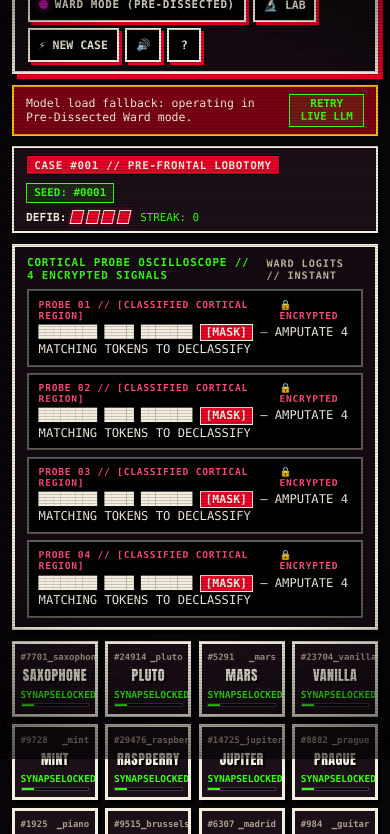
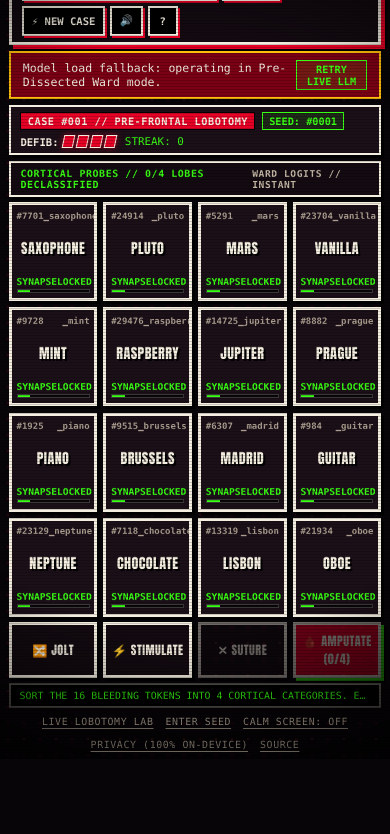
Before and after one commit to bradflaugher/post-training, a website: page index.html in a window 390 px wide. Shown: the part 85-919 px from the top of the page. After the commit the page ends 844 px from the top, so only its background shows below. Drawn offline with Linux system fonts and the light colour scheme.

Commit message:
feat: remove pre-solve probe rows so entire game fits phone screens without scrolling

```diff
--- a/index.html
+++ b/index.html
@@ -95,12 +95,13 @@
     background-size: 16px 16px, 32px 32px;
     background-position: 0 0, 8px 8px;
     color: var(--bone);
-    min-height: 100dvh;
+    height: 100dvh;
+    max-height: 100dvh;
     display: flex;
     flex-direction: column;
     align-items: center;
-    padding: max(env(safe-area-inset-top), 0.6rem) 0.75rem max(env(safe-area-inset-bottom), 0.75rem) 0.75rem;
-    overflow-x: hidden;
+    padding: max(env(safe-area-inset-top), 0.4rem) 0.55rem max(env(safe-area-inset-bottom), 0.4rem) 0.55rem;
+    overflow: hidden;
     -webkit-user-select: none;
     user-select: none;
     position: relative;
@@ -183,9 +184,11 @@
   .console-wrap {
     width: 100%;
     max-width: 780px;
+    height: 100%;
+    min-height: 0;
     display: flex;
     flex-direction: column;
-    gap: 0.65rem;
+    gap: 0.36rem;
     z-index: 10;
   }
 
@@ -195,25 +198,26 @@
     flex-wrap: wrap;
     align-items: center;
     justify-content: space-between;
-    gap: 0.5rem;
+    gap: 0.4rem;
     background: var(--panel);
     border: 3px solid var(--bone);
-    box-shadow: 5px 5px 0 var(--crimson), 8px 8px 0 var(--ink);
-    padding: 0.55rem 0.8rem;
+    box-shadow: 4px 4px 0 var(--crimson), 6px 6px 0 var(--ink);
+    padding: 0.38rem 0.65rem;
     position: relative;
+    flex-shrink: 0;
   }
   .brand-left {
     display: flex;
     align-items: center;
-    gap: 0.65rem;
+    gap: 0.5rem;
   }
   .brand-emblem {
-    width: 40px;
-    height: 40px;
+    width: 34px;
+    height: 34px;
     border: 2px solid var(--bone);
     background: var(--ink);
     flex-shrink: 0;
-    box-shadow: 3px 3px 0 var(--crimson);
+    box-shadow: 2px 2px 0 var(--crimson);
   }
   .brand-titles {
     display: flex;
@@ -221,15 +225,15 @@
   }
   .brand-kicker {
     font-family: var(--font-mono);
-    font-size: 0.62rem;
+    font-size: 0.56rem;
     font-weight: 800;
-    letter-spacing: 0.12em;
+    letter-spacing: 0.1em;
     color: var(--acid);
     text-transform: uppercase;
   }
   .brand-title {
     font-family: var(--font-comic);
-    font-size: clamp(1.35rem, 4.2vw, 1.85rem);
+    font-size: clamp(1.2rem, 3.8vw, 1.65rem);
     font-weight: 900;
     letter-spacing: 0.03em;
     line-height: 1;
@@ -240,25 +244,25 @@
   .header-controls {
     display: flex;
     align-items: center;
-    gap: 0.4rem;
+    gap: 0.32rem;
     flex-wrap: wrap;
   }
   .mode-pill {
     display: inline-flex;
     align-items: center;
-    gap: 0.4rem;
+    gap: 0.35rem;
     background: var(--ink);
     border: 2px solid var(--bone);
     color: var(--bone);
     font-family: var(--font-mono);
-    font-size: 0.68rem;
+    font-size: 0.62rem;
     font-weight: 800;
-    letter-spacing: 0.06em;
-    padding: 0.32rem 0.6rem;
+    letter-spacing: 0.05em;
+    padding: 0.24rem 0.5rem;
     cursor: pointer;
     text-transform: uppercase;
-    box-shadow: 3px 3px 0 var(--crimson);
-    min-height: 34px;
+    box-shadow: 2px 2px 0 var(--crimson);
+    min-height: 30px;
     transition: transform 0.1s, border-color 0.15s;
   }
   .mode-pill:hover, .mode-pill:focus-visible {
@@ -269,8 +273,8 @@
     transform: translate(2px, 2px);
   }
   .status-led {
-    width: 9px;
-    height: 9px;
+    width: 8px;
+    height: 8px;
     border-radius: 50%;
     background: var(--amber);
     box-shadow: 0 0 6px var(--amber);
@@ -289,18 +293,18 @@
     border: 2px solid var(--bone);
     color: var(--bone);
     font-family: var(--font-mono);
-    font-size: 0.72rem;
+    font-size: 0.66rem;
     font-weight: 800;
-    padding: 0.32rem 0.55rem;
-    min-height: 34px;
-    min-width: 34px;
+    padding: 0.24rem 0.48rem;
+    min-height: 30px;
+    min-width: 30px;
     cursor: pointer;
-    box-shadow: 3px 3px 0 var(--crimson);
+    box-shadow: 2px 2px 0 var(--crimson);
     text-transform: uppercase;
     display: inline-flex;
     align-items: center;
     justify-content: center;
-    gap: 0.25rem;
+    gap: 0.2rem;
   }
   .icon-btn:hover, .icon-btn:focus-visible {
     border-color: var(--acid);
@@ -317,36 +321,37 @@
     flex-wrap: wrap;
     align-items: center;
     justify-content: space-between;
-    gap: 0.45rem;
+    gap: 0.35rem;
     background: var(--panel-alt);
     border: 2px solid var(--bone);
-    box-shadow: 4px 4px 0 var(--ink);
-    padding: 0.45rem 0.75rem;
+    box-shadow: 3px 3px 0 var(--ink);
+    padding: 0.32rem 0.6rem;
     font-family: var(--font-mono);
+    flex-shrink: 0;
   }
   .case-info {
     display: flex;
     align-items: center;
-    gap: 0.5rem;
+    gap: 0.4rem;
     flex-wrap: wrap;
   }
   .case-badge {
     background: var(--crimson);
     color: var(--bone);
-    font-size: 0.68rem;
+    font-size: 0.64rem;
     font-weight: 900;
-    padding: 0.15rem 0.45rem;
+    padding: 0.12rem 0.4rem;
     border: 1.5px solid var(--ink);
-    letter-spacing: 0.06em;
+    letter-spacing: 0.05em;
   }
   .seed-btn {
     background: rgba(57, 255, 20, 0.1);
     border: 1px solid var(--acid);
     color: var(--acid);
     font-family: var(--font-mono);
-    font-size: 0.68rem;
+    font-size: 0.64rem;
     font-weight: 700;
-    padding: 0.15rem 0.45rem;
+    padding: 0.12rem 0.4rem;
     cursor: pointer;
   }
   .seed-btn:hover {
@@ -356,23 +361,23 @@
   .vitals-right {
     display: flex;
     align-items: center;
-    gap: 0.65rem;
+    gap: 0.55rem;
   }
   .volts-wrap {
     display: flex;
     align-items: center;
-    gap: 0.3rem;
-    font-size: 0.7rem;
+    gap: 0.25rem;
+    font-size: 0.66rem;
     font-weight: 800;
     color: var(--bone);
   }
   .volt-pips {
     display: inline-flex;
-    gap: 0.22rem;
+    gap: 0.2rem;
   }
   .volt-pip {
-    width: 12px;
-    height: 14px;
+    width: 11px;
+    height: 13px;
     background: var(--crimson);
     border: 1.5px solid var(--bone);
     display: inline-block;
@@ -387,113 +392,47 @@
     transform: skewX(-12deg) scale(0.82);
   }
 
-  /* ── Cortical Probe Oscilloscope & 4 Target Probes ── */
+  /* ── Compact Oscilloscope Telemetry Strip (No Spoiler Probe List) ── */
   .scanner-box {
     background: var(--panel);
-    border: 3px solid var(--bone);
-    box-shadow: 5px 5px 0 var(--ink);
-    padding: 0.6rem 0.75rem;
-    display: flex;
-    flex-direction: column;
-    gap: 0.45rem;
+    border: 2px solid var(--bone);
+    box-shadow: 3px 3px 0 var(--ink);
+    padding: 0.3rem 0.6rem;
+    flex-shrink: 0;
   }
   .scanner-head {
     display: flex;
     align-items: center;
     justify-content: space-between;
-    gap: 0.5rem;
+    gap: 0.4rem;
     font-family: var(--font-mono);
-    font-size: 0.68rem;
+    font-size: 0.62rem;
     font-weight: 800;
-    letter-spacing: 0.08em;
+    letter-spacing: 0.06em;
     color: var(--acid);
     text-transform: uppercase;
   }
   .scanner-sub {
     color: var(--bone-dim);
     font-weight: 600;
-    font-size: 0.64rem;
-  }
-  .probes-list {
-    display: grid;
-    grid-template-columns: 1fr;
+    font-size: 0.6rem;
+  }
+
+  /* ── Surgical Board Area (Solved Lobes + Remaining 4x4 Token Grid = Always 4 Rows) ── */
+  .board-area {
+    flex: 1 1 auto;
+    min-height: 0;
+    display: flex;
+    flex-direction: column;
     gap: 0.38rem;
   }
-  @media (min-width: 680px) {
-    .probes-list {
-      grid-template-columns: repeat(2, 1fr);
-    }
-  }
-  .probe-card {
-    background: var(--ink);
-    border: 2px solid rgba(244, 238, 224, 0.38);
-    padding: 0.45rem 0.6rem;
-    text-align: left;
-    color: var(--bone);
-    cursor: pointer;
-    position: relative;
-    transition: border-color 0.15s, background 0.15s, transform 0.1s;
+
+  /* ── Solved Cortical Lobes Banner Stack (Reveals Category, Probe & SLM Probabilities) ── */
+  .solved-stack {
     display: flex;
     flex-direction: column;
-    gap: 0.2rem;
-  }
-  .probe-card:hover, .probe-card:focus-visible {
-    border-color: var(--bone);
-    outline: none;
-  }
-  .probe-card.active {
-    border-color: var(--acid);
-    background: rgba(57, 255, 20, 0.08);
-    box-shadow: 3px 3px 0 var(--crimson);
-  }
-  .probe-card.solved {
-    border-color: var(--amber);
-    background: rgba(255, 190, 11, 0.12);
-    cursor: default;
-  }
-  .probe-eyebrow {
-    display: flex;
-    align-items: center;
-    justify-content: space-between;
-    font-family: var(--font-mono);
-    font-size: 0.6rem;
-    font-weight: 800;
-    letter-spacing: 0.08em;
-    color: var(--pink);
-    text-transform: uppercase;
-  }
-  .probe-card.active .probe-eyebrow {
-    color: var(--acid);
-  }
-  .probe-card.solved .probe-eyebrow {
-    color: var(--amber);
-  }
-  .probe-sentence {
-    font-family: var(--font-mono);
-    font-size: 0.76rem;
-    line-height: 1.35;
-    color: var(--bone);
-  }
-  .mask-slot {
-    display: inline-block;
-    background: var(--crimson);
-    color: var(--bone);
-    font-weight: 900;
-    padding: 0 0.3rem;
-    border: 1px solid var(--bone);
-    font-size: 0.72rem;
-  }
-  .probe-card.active .mask-slot {
-    background: var(--acid);
-    color: var(--ink);
-    border-color: var(--ink);
-  }
-
-  /* ── Solved Cortical Lobes Banner Stack ── */
-  .solved-stack {
-    display: flex;
-    flex-direction: column;
-    gap: 0.45rem;
+    gap: 0.38rem;
+    flex-shrink: 0;
   }
   .solved-stack:empty {
     display: none;
@@ -501,11 +440,12 @@
   .solved-lobe {
     background: linear-gradient(90deg, #3a000d 0%, #1c0916 100%);
     border: 3px solid var(--amber);
-    box-shadow: 5px 5px 0 var(--ink);
-    padding: 0.55rem 0.75rem;
+    box-shadow: 4px 4px 0 var(--ink);
+    padding: 0.38rem 0.6rem;
     display: flex;
     flex-direction: column;
-    gap: 0.28rem;
+    justify-content: center;
+    gap: 0.18rem;
     animation: lobeSlam 0.25s cubic-bezier(0.18, 1.3, 0.4, 1);
   }
   @keyframes lobeSlam {
@@ -516,12 +456,12 @@
     display: flex;
     align-items: baseline;
     justify-content: space-between;
-    gap: 0.5rem;
+    gap: 0.4rem;
     flex-wrap: wrap;
   }
   .solved-title {
     font-family: var(--font-comic);
-    font-size: 1.05rem;
+    font-size: clamp(0.84rem, 2.6vw, 1.02rem);
     font-weight: 900;
     letter-spacing: 0.04em;
     color: var(--amber);
@@ -530,45 +470,52 @@
   }
   .solved-prompt {
     font-family: var(--font-mono);
-    font-size: 0.68rem;
-    color: var(--bone-dim);
+    font-size: clamp(0.6rem, 1.9vw, 0.7rem);
+    color: var(--bone);
+    font-weight: 700;
   }
   .solved-words {
     display: flex;
     flex-wrap: wrap;
-    gap: 0.4rem;
-    margin-top: 0.15rem;
+    gap: 0.3rem;
   }
   .solved-chip {
     background: var(--ink);
     border: 1.5px solid var(--acid);
-    padding: 0.18rem 0.5rem;
+    padding: 0.12rem 0.4rem;
     font-family: var(--font-mono);
-    font-size: 0.74rem;
+    font-size: clamp(0.62rem, 2vw, 0.72rem);
     font-weight: 800;
     color: var(--bone);
     text-transform: uppercase;
     display: inline-flex;
     align-items: center;
-    gap: 0.35rem;
+    gap: 0.28rem;
   }
   .solved-chip span {
     color: var(--acid);
-    font-size: 0.66rem;
+    font-size: clamp(0.56rem, 1.8vw, 0.64rem);
   }
 
   /* ── 4x4 Token Grid (The Vivisection Matrix) ── */
   .token-grid {
+    flex: 1 1 auto;
+    min-height: 0;
     display: grid;
     grid-template-columns: repeat(4, 1fr);
-    gap: 0.48rem;
+    grid-auto-rows: 1fr;
+    gap: 0.38rem;
+  }
+  .token-grid:empty {
+    display: none;
   }
   .token-tile {
     background: var(--panel-alt);
     border: 3px solid var(--bone);
-    box-shadow: 4px 4px 0 var(--ink);
-    padding: 0.5rem 0.35rem 0.42rem;
-    min-height: 76px;
+    box-shadow: 3px 3px 0 var(--ink);
+    padding: 0.32rem 0.3rem;
+    min-height: 0;
+    height: 100%;
     display: flex;
     flex-direction: column;
     justify-content: space-between;
@@ -579,12 +526,6 @@
     color: var(--bone);
     transition: transform 0.1s ease, border-color 0.12s ease, background 0.12s ease;
     touch-action: manipulation;
-  }
-  @media (min-width: 600px) {
-    .token-tile {
-      min-height: 86px;
-      padding: 0.6rem 0.55rem 0.5rem;
-    }
   }
   .token-tile:hover, .token-tile:focus-visible {
     border-color: var(--acid);
@@ -667,20 +608,21 @@
   .action-bar {
     display: grid;
     grid-template-columns: repeat(4, 1fr);
-    gap: 0.45rem;
+    gap: 0.38rem;
+    flex-shrink: 0;
   }
   .act-btn {
     background: var(--panel);
     border: 3px solid var(--bone);
-    box-shadow: 4px 4px 0 var(--ink);
+    box-shadow: 3px 3px 0 var(--ink);
     color: var(--bone);
     font-family: var(--font-comic);
-    font-size: clamp(0.82rem, 2.8vw, 1.02rem);
+    font-size: clamp(0.76rem, 2.5vw, 0.98rem);
     font-weight: 900;
     letter-spacing: 0.04em;
     text-transform: uppercase;
-    padding: 0.6rem 0.4rem;
-    min-height: 48px;
+    padding: 0.42rem 0.3rem;
+    min-height: 40px;
     cursor: pointer;
     transition: transform 0.1s, background 0.15s, border-color 0.15s;
     touch-action: manipulation;
@@ -702,7 +644,7 @@
     background: var(--crimson);
     border-color: var(--bone);
     color: var(--bone);
-    box-shadow: 4px 4px 0 var(--acid), 7px 7px 0 var(--ink);
+    box-shadow: 3px 3px 0 var(--acid), 5px 5px 0 var(--ink);
   }
   .act-btn.primary:hover:not(:disabled) {
     background: var(--acid);
@@ -714,15 +656,15 @@
   .telemetry-bar {
     background: var(--ink);
     border: 2px solid rgba(244, 238, 224, 0.35);
-    padding: 0.4rem 0.65rem;
+    padding: 0.3rem 0.55rem;
     font-family: var(--font-mono);
-    font-size: 0.68rem;
+    font-size: 0.62rem;
     color: var(--acid);
     display: flex;
     align-items: center;
     justify-content: space-between;
-    gap: 0.5rem;
-    flex-wrap: wrap;
+    gap: 0.4rem;
+    flex-shrink: 0;
   }
   .telemetry-msg {
     overflow: hidden;
@@ -734,12 +676,13 @@
     display: flex;
     align-items: center;
     justify-content: center;
-    gap: 1rem;
+    gap: 0.75rem;
     flex-wrap: wrap;
-    padding: 0.35rem 0;
+    padding: 0.15rem 0;
     font-family: var(--font-mono);
-    font-size: 0.68rem;
+    font-size: 0.62rem;
     color: var(--bone-dim);
+    flex-shrink: 0;
   }
   .footer-nav a, .footer-nav button {
     background: none;
@@ -957,20 +900,19 @@
     </div>
   </section>
 
-  <!-- Cortical Probes (4 Masked Sentences — Classified Until Solved) -->
-  <section class="scanner-box" aria-label="Cortical sentence probes">
+  <!-- Compact Oscilloscope Telemetry Strip -->
+  <section class="scanner-box" aria-label="Cortical telemetry status">
     <div class="scanner-head">
-      <span id="active-probe-title">CORTICAL PROBE OSCILLOSCOPE // 4 ENCRYPTED SIGNALS</span>
+      <span id="active-probe-title">CORTICAL PROBES // 0/4 LOBES DECLASSIFIED</span>
       <span class="scanner-sub" id="inference-timing">LOGITS: READY</span>
     </div>
-    <div class="probes-list" id="probes-list" role="region" aria-label="Cortical sentence probes"></div>
   </section>
 
-  <!-- Solved Lobes Stack -->
-  <section class="solved-stack" id="solved-stack" aria-live="polite"></section>
-
-  <!-- 16 Token Tiles Grid -->
-  <section class="token-grid" id="token-grid" aria-label="16 neural tokens"></section>
+  <!-- Surgical Board Area (Solved Lobes + Remaining 4x4 Token Grid = Always 4 Rows) -->
+  <div class="board-area">
+    <section class="solved-stack" id="solved-stack" aria-live="polite"></section>
+    <section class="token-grid" id="token-grid" aria-label="16 neural tokens"></section>
+  </div>
 
   <!-- Surgical Action Bar -->
   <section class="action-bar" aria-label="Surgical controls">
@@ -1112,7 +1054,6 @@
   const streakBadge = $('streak-badge');
   const activeProbeTitle = $('active-probe-title');
   const inferenceTiming = $('inference-timing');
-  const probesListEl = $('probes-list');
   const solvedStackEl = $('solved-stack');
   const tokenGridEl = $('token-grid');
   const shuffleBtn = $('shuffle-btn');
@@ -1800,62 +1741,11 @@
   }
 
   function renderProbes() {
-    probesListEl.replaceChildren();
     const solvedCount = solvedLobeIds.length;
-    currentCase.lobes.forEach((lobe, idx) => {
-      const isSolved = solvedLobeIds.includes(lobe.id);
-      const isActive = idx === activeProbeIdx && isSolved;
-      const btn = document.createElement('button');
-      btn.type = 'button';
-      btn.className = `probe-card${isActive ? ' active' : ''}${isSolved ? ' solved' : ''}`;
-      btn.dataset.probeIndex = String(idx);
-      btn.disabled = !isSolved;
-
-      const eye = document.createElement('div');
-      eye.className = 'probe-eyebrow';
-      const leftSpan = document.createElement('span');
-      leftSpan.textContent = isSolved
-        ? `✓ ${lobe.label} // ${lobe.lobe}`
-        : `PROBE 0${idx + 1} // [CLASSIFIED CORTICAL REGION]`;
-      const rightSpan = document.createElement('span');
-      rightSpan.textContent = isSolved ? '◉ DECLASSIFIED' : '🔒 ENCRYPTED';
-      eye.append(leftSpan, rightSpan);
-
-      const sent = document.createElement('div');
-      sent.className = 'probe-sentence';
-      if (isSolved) {
-        const parts = lobe.prompt.split('[MASK]');
-        sent.append(document.createTextNode(parts[0] || ''));
-        const slot = document.createElement('span');
-        slot.className = 'mask-slot';
-        slot.textContent = lobe.words.map(w => w.word.toUpperCase()).join(' / ');
-        sent.append(slot);
-        if (parts[1]) sent.append(document.createTextNode(parts[1]));
-      } else {
-        sent.append(document.createTextNode('████████ ████ ███████ '));
-        const slot = document.createElement('span');
-        slot.className = 'mask-slot';
-        slot.textContent = '[MASK]';
-        sent.append(slot);
-        sent.append(document.createTextNode(' — AMPUTATE 4 MATCHING TOKENS TO DECLASSIFY'));
-      }
-
-      btn.append(eye, sent);
-      if (isSolved) {
-        btn.addEventListener('click', () => {
-          activeProbeIdx = idx;
-          playSound('probe');
-          renderProbes();
-          telemetryMsg.textContent = `DECLASSIFIED PROBE 0${idx + 1}: "${lobe.prompt}"`;
-        });
-      }
-      probesListEl.appendChild(btn);
-    });
-
     if (solvedCount === 0) {
-      activeProbeTitle.textContent = 'CORTICAL PROBE OSCILLOSCOPE // 4 ENCRYPTED SIGNALS';
+      activeProbeTitle.textContent = 'CORTICAL PROBES // 0/4 LOBES DECLASSIFIED';
     } else {
-      activeProbeTitle.textContent = `CORTICAL PROBE OSCILLOSCOPE // ${solvedCount}/4 LOBES DECLASSIFIED`;
+      activeProbeTitle.textContent = `CORTICAL PROBES // ${solvedCount}/4 LOBES DECLASSIFIED`;
     }
   }
 
```
Also changed, not shown: tests/game.spec.ts (+22 -6 lines).
